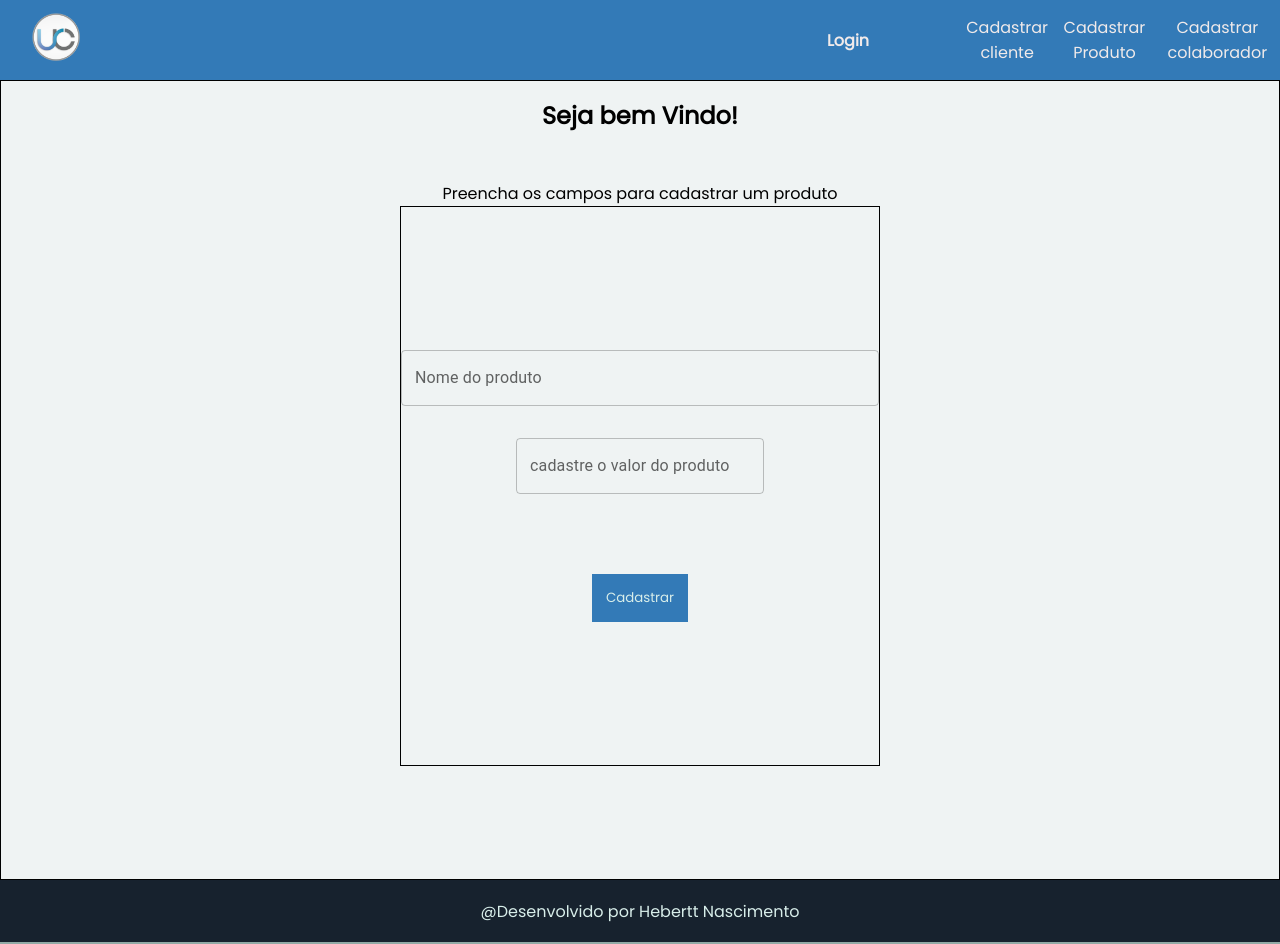
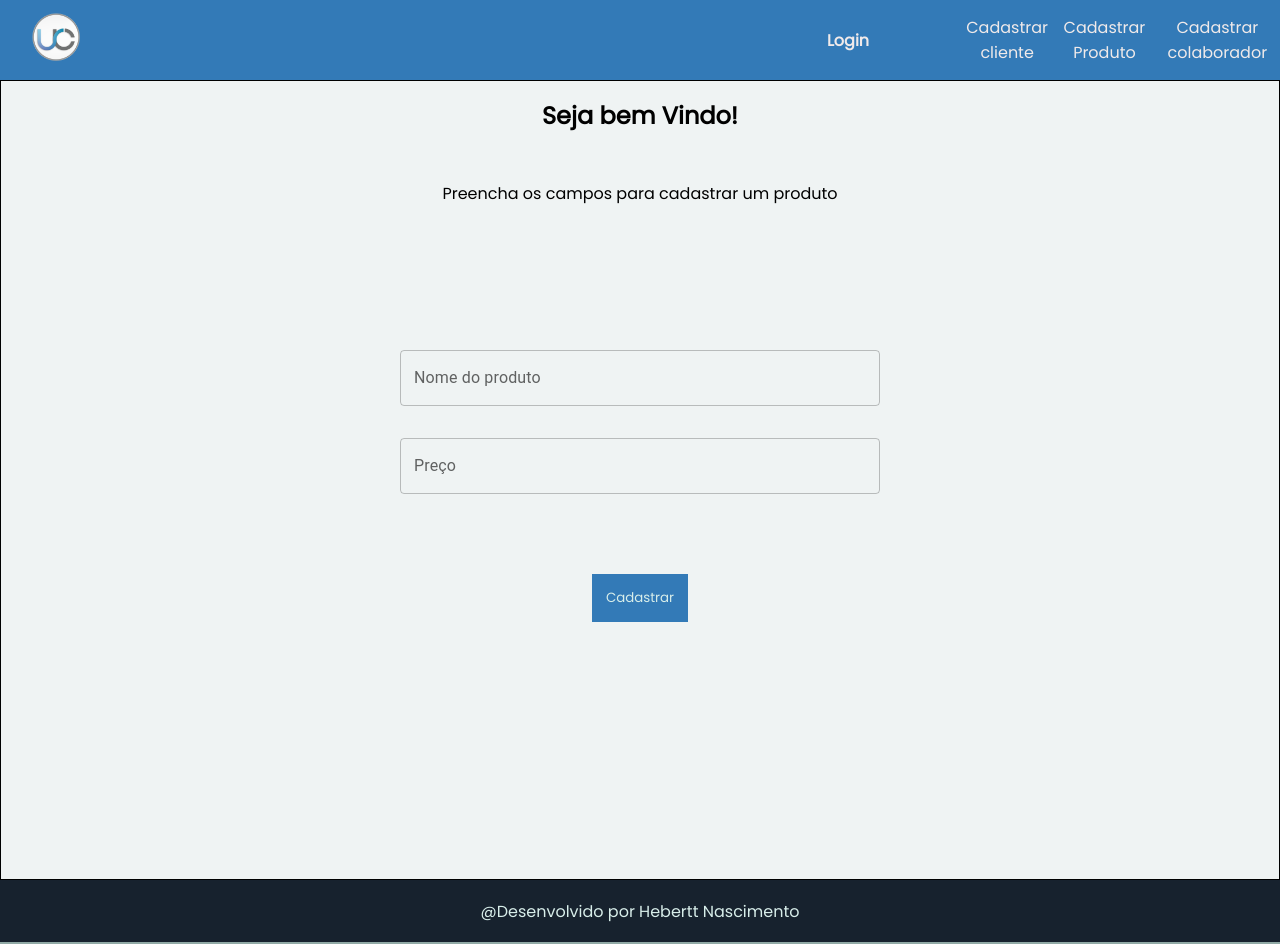
Before and after one commit to Kamui-Hebertt/ultracar-front-end-challenger, a React (Vite) app: page /product in a window 1280 px wide. Built offline with nearby package versions, Linux system fonts and the light colour scheme.

Commit message:
fix: textfield

```diff
--- a/src/pages/LoginStyles.tsx
+++ b/src/pages/LoginStyles.tsx
@@ -65,7 +65,7 @@ export const Button = styled.input`
 `;
 
 export const SectionLogin = styled.section `
-border:1px solid black;
+
 gap:2rem;
 display:flex;
 height:35rem;
@@ -75,7 +75,7 @@ flex-direction: column;
 align-items: center;
 
 button{
-  margin-top:3rem;
+    margin-top:3rem;
     display: flex;
     -webkit-box-pack: center;
     justify-content: center;
--- a/src/pages/Product.tsx
+++ b/src/pages/Product.tsx
@@ -46,12 +46,12 @@ const Product = () => {
               onChange={(e) => setName(e.target.value)}
             />
 
-            <TextField
-              label="cadastre o valor do produto"
+              <TextField
+              label="Preço"
               variant="outlined"
-
-              value={price}
-              onChange={(e) => setPrice(e.target.value)}
+              fullWidth
+              value={name}
+              onChange={(e) => setName(e.target.value)}
             />
 
 
```
